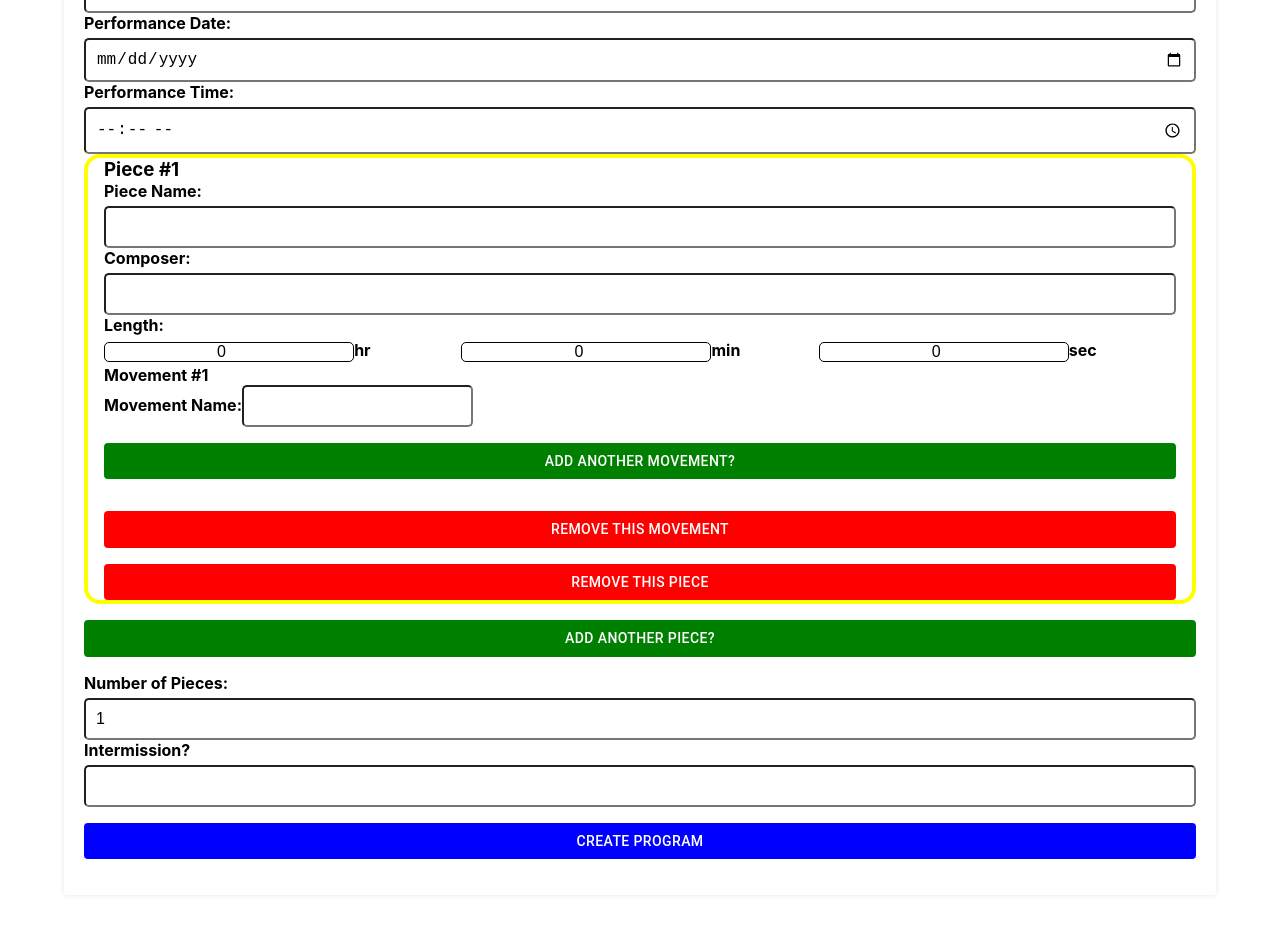
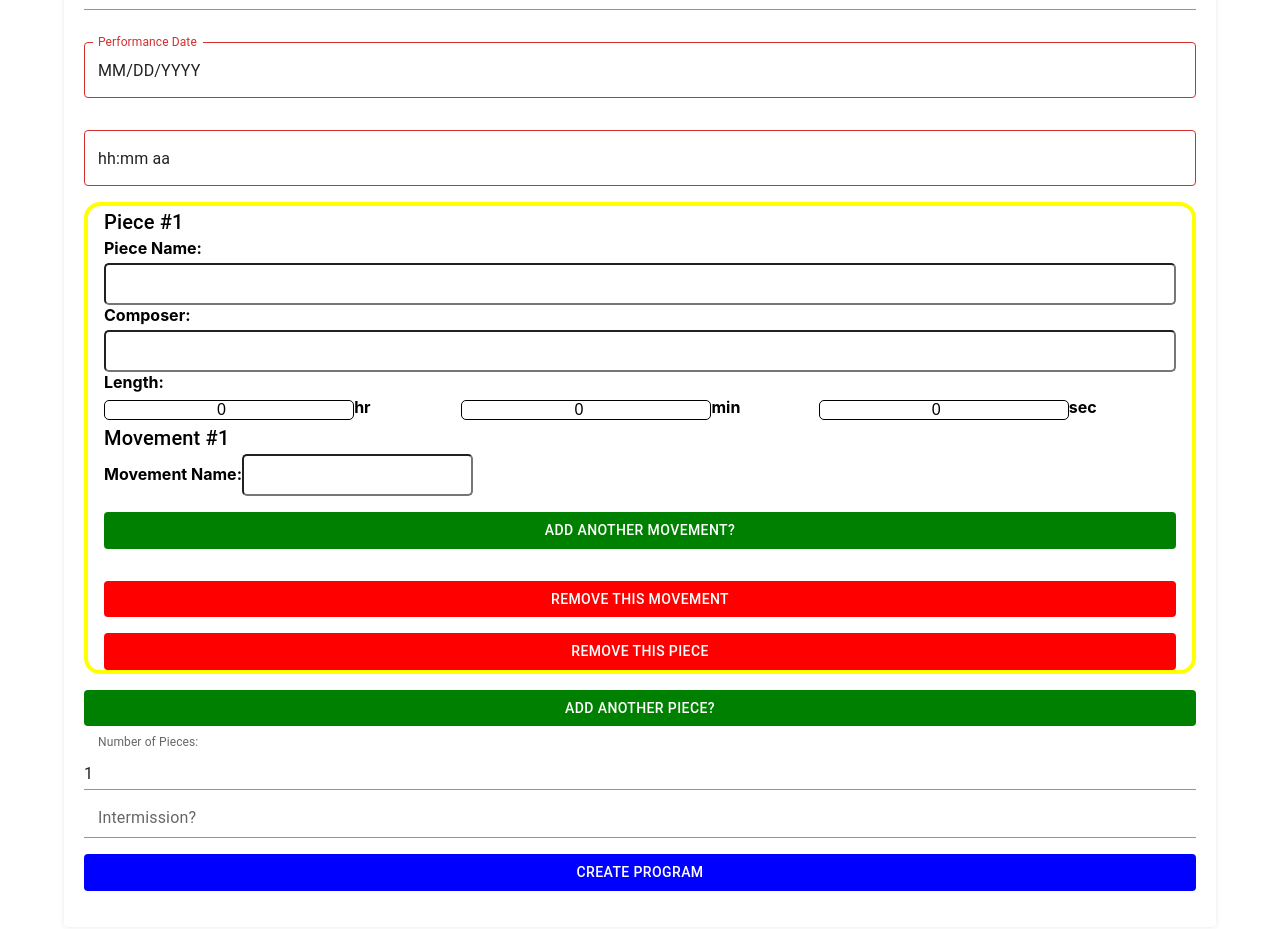
Before and after one commit to shoneriki/mern-practice, a React (Create React App) app in the folder client/: page /program/create in a window 1280 px wide. Shown: the part 203-1132 px from the top of the page. Built offline with nearby package versions, Linux system fonts and the light colour scheme.

Commit message:
MUI components for input and label until piece

```diff
--- a/client/src/components/ProgramForm.js
+++ b/client/src/components/ProgramForm.js
@@ -2,11 +2,17 @@ import React from "react";
 import {
   Button,
   Box,
-  Typography,
   FormControl,
   InputLabel,
   Input,
+  Typography,
+  TextField,
 } from "@mui/material";
+
+import { AdapterDayjs } from "@mui/x-date-pickers/AdapterDayjs";
+import { LocalizationProvider } from "@mui/x-date-pickers/LocalizationProvider";
+import { DatePicker } from "@mui/x-date-pickers/DatePicker";
+import { TimePicker } from "@mui/x-date-pickers/TimePicker";
 
 export const ProgramForm = ({
   program,
@@ -19,36 +25,53 @@ export const ProgramForm = ({
   addPiece,
   handleSubmit,
 }) => {
+  const handleDateChange = (date) => {
+    handleChangeProgram({ target: { name: "date", value: date } });
+  };
+
+  const handleTimeChange = (time) => {
+    handleChangeProgram({ target: { name: "time", value: time } });
+  };
+
   return (
     <form onSubmit={handleSubmit}>
-      <label htmlFor="name">Program Name:</label>
-      <input
+      <FormControl sx={{ margin: "1rem 0 " }}>
+        <InputLabel htmlFor="name">Program Name:</InputLabel>
+        <Input
           type="text"
           id="name"
           name="name"
           value={program.name}
           onChange={handleChangeProgram}
         />
-      <label htmlFor="date">Performance Date:</label>
-      <input
-        type="date"
-        id="date"
+      </FormControl>
+      <FormControl sx={{ margin: "1rem 0 " }}>
+        <LocalizationProvider dateAdapter={AdapterDayjs}>
+          <DatePicker
+            label="Performance Date"
             name="date"
             value={program.date}
-        onChange={handleChangeProgram}
+            onChange={handleDateChange}
+            renderInput={(props) => <TextField {...props} />}
           />
-      <label htmlFor="time">Performance Time:</label>
-      <input
+        </LocalizationProvider>
+      </FormControl>
+      <FormControl sx={{ margin: "1rem 0 " }}>
+        <LocalizationProvider dateAdapter={AdapterDayjs}>
+          <TimePicker
             type="time"
             id="time"
             name="time"
             value={program.time}
-        onChange={handleChangeProgram}
+            onChange={handleTimeChange}
+            renderInput={(props) => <TextField {...props} />}
           />
+        </LocalizationProvider>
+      </FormControl>
       {program.pieces.map((piece, pieceIndex) => {
         return (
           <Box key={pieceIndex} class="piece">
-            <h3>Piece #{pieceIndex + 1}</h3>
+            <Typography variant={'h6'}>Piece #{pieceIndex + 1}</Typography>
             <label htmlFor={`piece-${pieceIndex}-name`}>Piece Name:</label>
             <input
               id={`piece-${pieceIndex}-name`}
@@ -66,7 +89,7 @@ export const ProgramForm = ({
             <label htmlFor={`piece-${pieceIndex}-lengthInSeconds`}>
               Length:
             </label>
-            <div className="time-input">
+            <section className="time-input">
               <article>
                 <input
                   type="number"
@@ -103,11 +126,11 @@ export const ProgramForm = ({
                 />
                 <label htmlFor={`piece-${pieceIndex}-seconds`}>sec</label>
               </article>
-            </div>
+            </section>
             {piece.movements.map((movement, movementIndex) => {
               return (
-                <div key={movementIndex} className="movement">
-                  <h4>Movement #{movementIndex + 1}</h4>
+                <Box key={movementIndex} className="movement">
+                  <Typography variant={'h6'}>Movement #{movementIndex + 1}</Typography>
                   <label
                     htmlFor={`piece-${pieceIndex}-movement-${movementIndex}-name`}
                   >
@@ -146,7 +169,7 @@ export const ProgramForm = ({
                   >
                     Remove this movement
                   </Button>
-                </div>
+                </Box>
               );
             })}
             <Button
@@ -178,22 +201,26 @@ export const ProgramForm = ({
       >
         Add Another Piece?
       </Button>
-      <label htmlFor="numOfPieces">Number of Pieces:</label>
-      <input
+      <FormControl>
+        <InputLabel htmlFor="numOfPieces">Number of Pieces:</InputLabel>
+        <Input
           type="number"
           id="numOfPieces"
           name="numOfPieces"
           value={program.numOfPieces}
           onChange={handleChangeProgram}
         />
-      <label htmlFor="intermission">Intermission?</label>
-      <input
+      </FormControl>
+      <FormControl>
+        <InputLabel htmlFor="intermission">Intermission?</InputLabel>
+        <Input
           type="number"
           id="intermission"
           name="intermission"
           value={program.intermission}
           onChange={handleChangeProgram}
         />
+      </FormControl>
       <Button
         sx={{
           backgroundColor: "blue",
```
Lines whose indentation alone changed are shown as unchanged.
